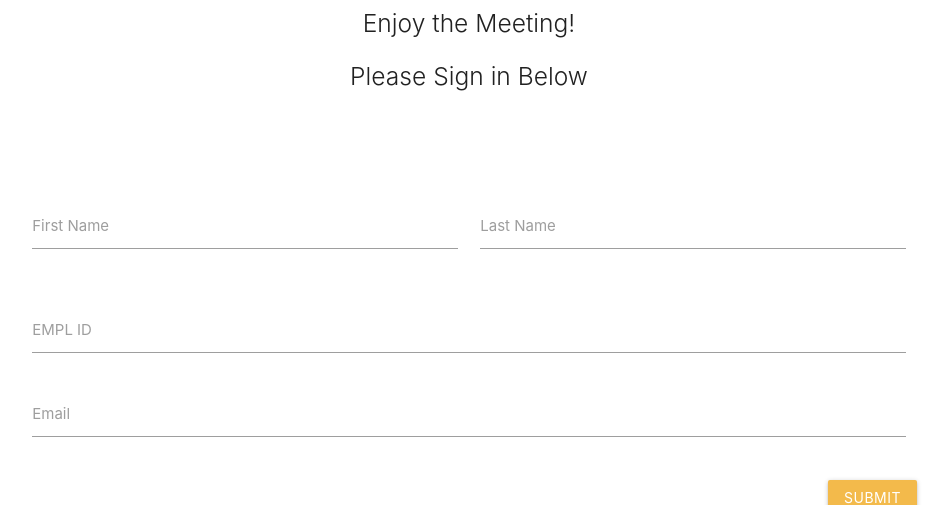
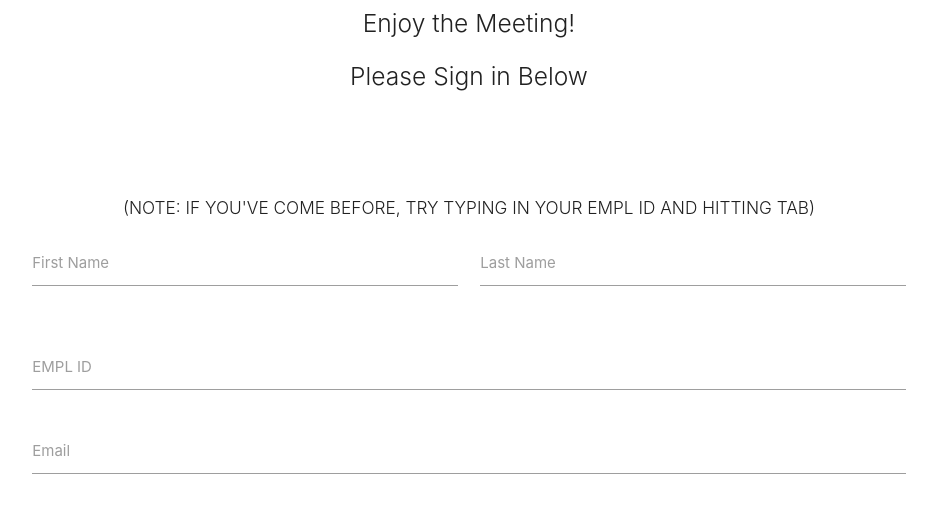
Before and after one commit to hunteracm/old-localhost-login, a Flask app: page / in a window 1280 px wide. Shown: the part 321-826 px from the top of the page, without its empty margins (171-1121 px from the left). Run offline with Flask 2, Linux system fonts and the light colour scheme; data comes from the database, SQL or seed files in the repository.

Commit message:
hint for ac

```diff
--- a/templates/index.html
+++ b/templates/index.html
@@ -41,6 +41,9 @@
   <br><br><br>
 
 </div>
+<h6 class="header col s12 light center">
+  (NOTE: IF YOU'VE COME BEFORE, TRY TYPING IN YOUR EMPL ID AND HITTING TAB)
+</h6>
 {% endblock %}
 
 {% block content %}
```
